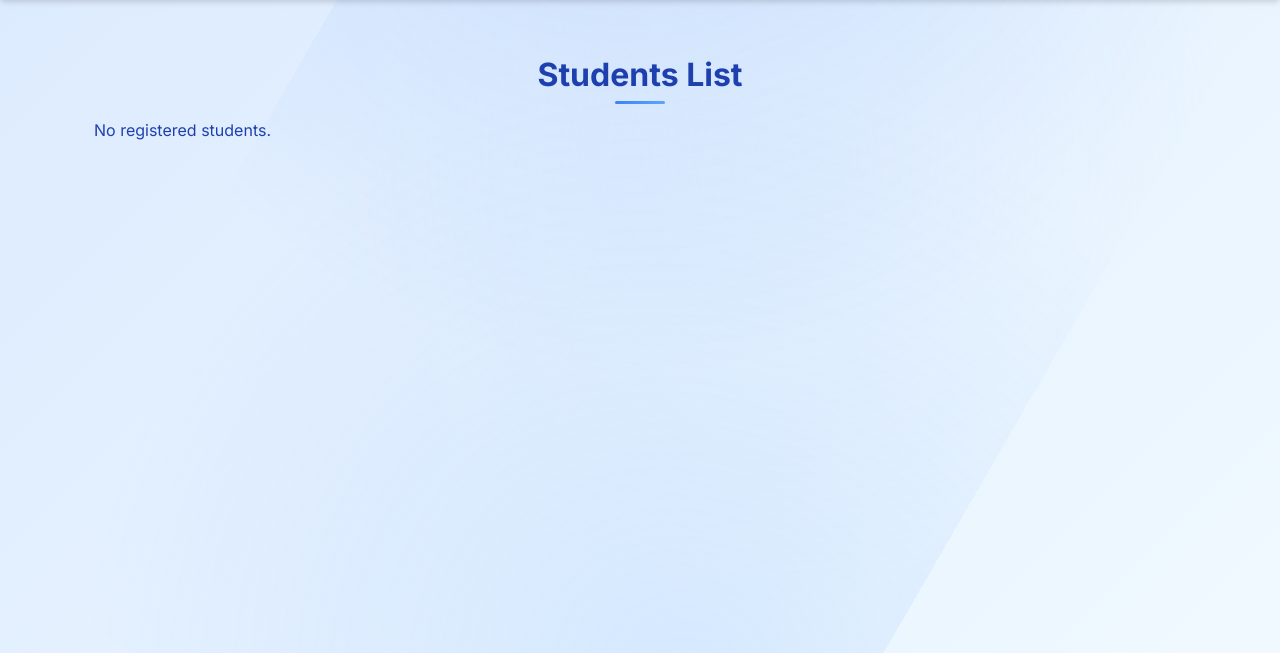
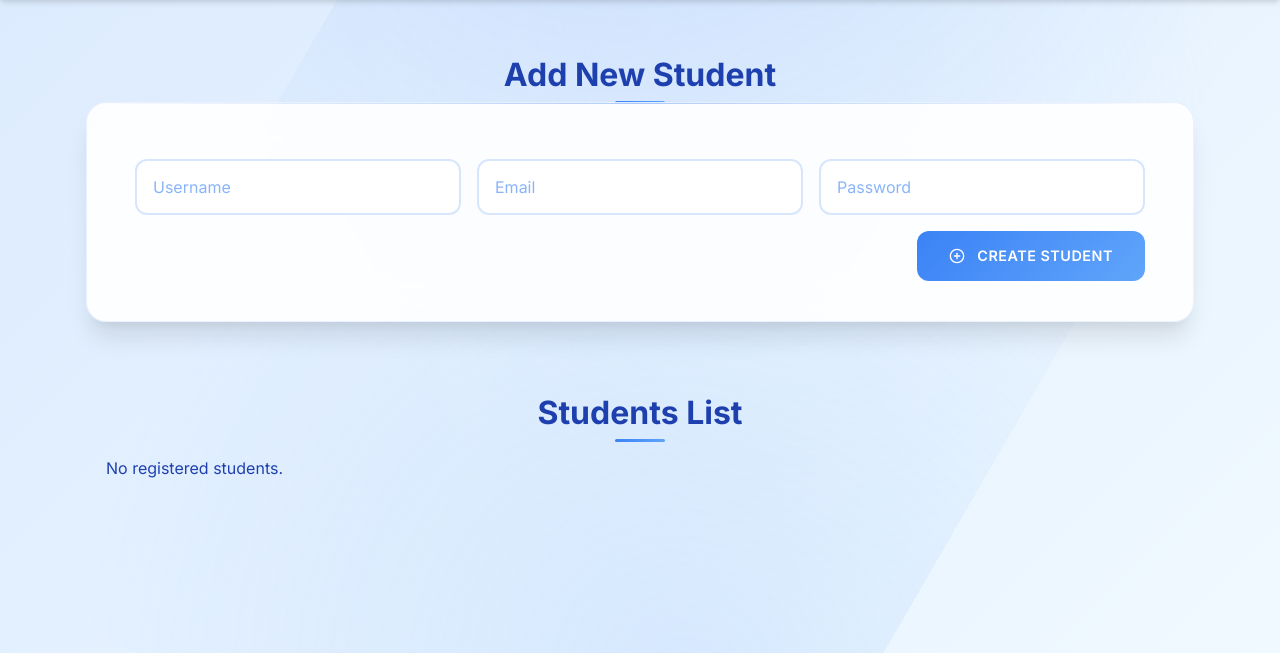
Before and after one commit to codingburgas/2425-11-g-pp-student-practices-assignment-team9, a Flask app: template My_path_team9/teacher/templates/students.html in a window 1280 px wide. Shown: the part 147-800 px from the top of the page. Run offline with Flask 3, Linux system fonts and the light colour scheme; the template is opened without the code that fills it, so the values that code supplies are empty; some libraries are stand-ins or nearby versions.

Commit message:
Improve teacher modul

```diff
--- a/My_path_team9/teacher/routes.py
+++ b/My_path_team9/teacher/routes.py
@@ -121,15 +121,15 @@ def students_list():
 @login_required
 def delete_student(user_id):
     if current_user.role != 'teacher':
-        flash('You do not have permission to perform this action.', 'danger')
+        flash('Нямате права да извършите това действие.', 'danger')
         return redirect(url_for('main.home'))
 
     student = User.query.get_or_404(user_id)
     if student.role != 'student':
-        flash('You can only delete student accounts.', 'warning')
+        flash('Можете да изтривате само ученици.', 'warning')
         return redirect(url_for('teacher.students_list'))
 
     db.session.delete(student)
     db.session.commit()
-    flash(f'Student {student.email} was successfully deleted.', 'success')
+    flash(f'Ученикът {student.email} беше изтрит успешно.', 'success')
     return redirect(url_for('teacher.students_list'))
--- a/My_path_team9/teacher/templates/students.html
+++ b/My_path_team9/teacher/templates/students.html
@@ -7,14 +7,14 @@
     border-spacing: 0;
     border-radius: 12px;
     overflow: hidden;
-    background-color: #f9fbff; /* супер светло синьо */
+    background-color: #f9fbff;
     box-shadow: 0 6px 15px rgba(100, 110, 140, 0.08);
     font-family: 'Segoe UI', Tahoma, Geneva, Verdana, sans-serif;
     width: 100%;
   }
 
   .table-custom thead tr {
-    background-color: #e6ecff; /* много светло син фон */
+    background-color: #e6ecff;
     color: #3b4a6b;
     font-weight: 600;
     text-transform: uppercase;
@@ -38,11 +38,11 @@
   }
 
   .table-custom tbody tr:hover {
-    background-color: #d4defd; /* нежен син hover */
+    background-color: #d4defd;
     transition: background-color 0.3s ease;
   }
 
-  /* Бутона стил */
+
   .btn-outline-danger {
     border-color: #d9534f;
     color: #d9534f;
@@ -57,7 +57,24 @@
 {% endblock %}
 
 {% block content %}
-
+  <div class="container py-4">
+  <h2 class="mb-4">Add New Student</h2>
+  <form method="POST" class="row g-3 mb-5">
+    <div class="col-md-4">
+      <input type="text" name="username" class="form-control" placeholder="Username" required>
+    </div>
+    <div class="col-md-4">
+      <input type="email" name="email" class="form-control" placeholder="Email" required>
+    </div>
+    <div class="col-md-4">
+      <input type="password" name="password" class="form-control" placeholder="Password" required>
+    </div>
+    <div class="col-12 text-end">
+      <button type="submit" class="btn btn-primary">
+        <i data-lucide="plus-circle" class="me-1" style="width: 16px; height: 16px;"></i>
+        Create Student
+      </button>
+    </div>
   </form>
 <div class="container py-4">
   <h2 class="mb-4">Students List</h2>
```
